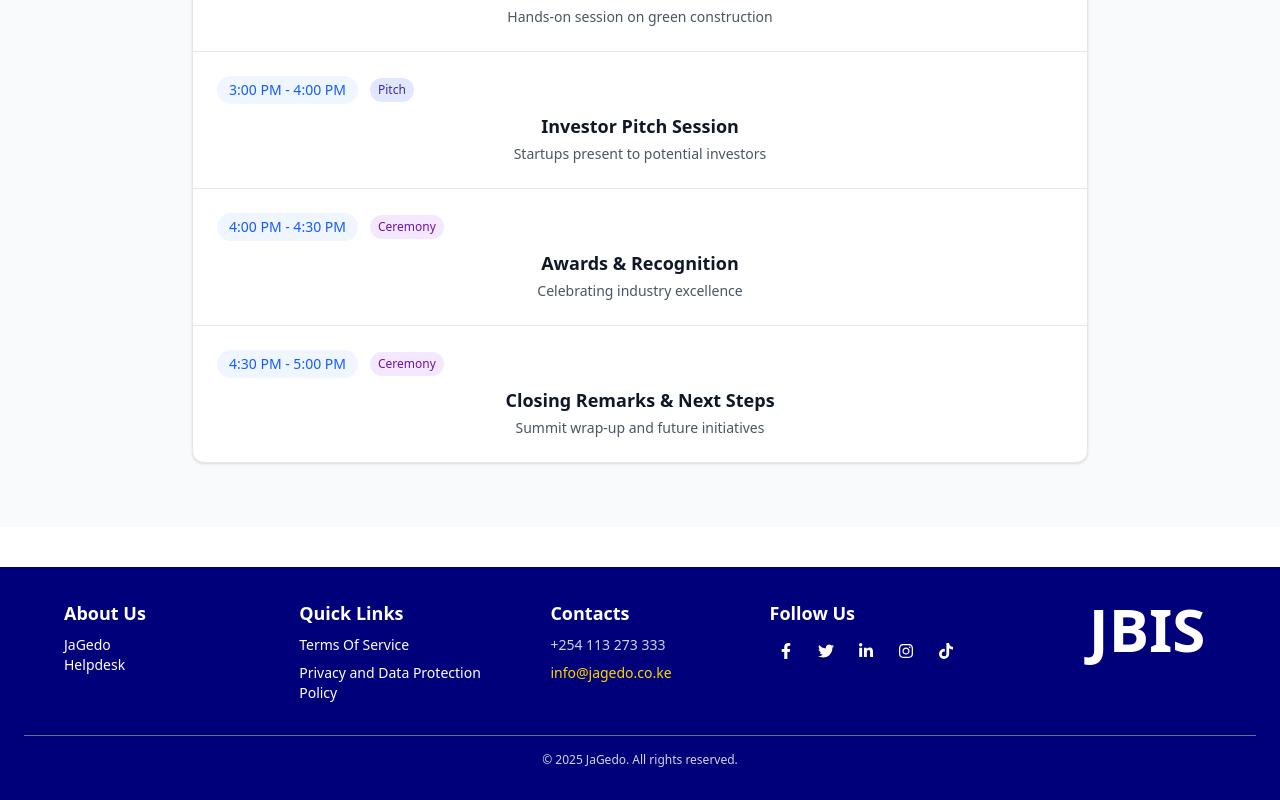
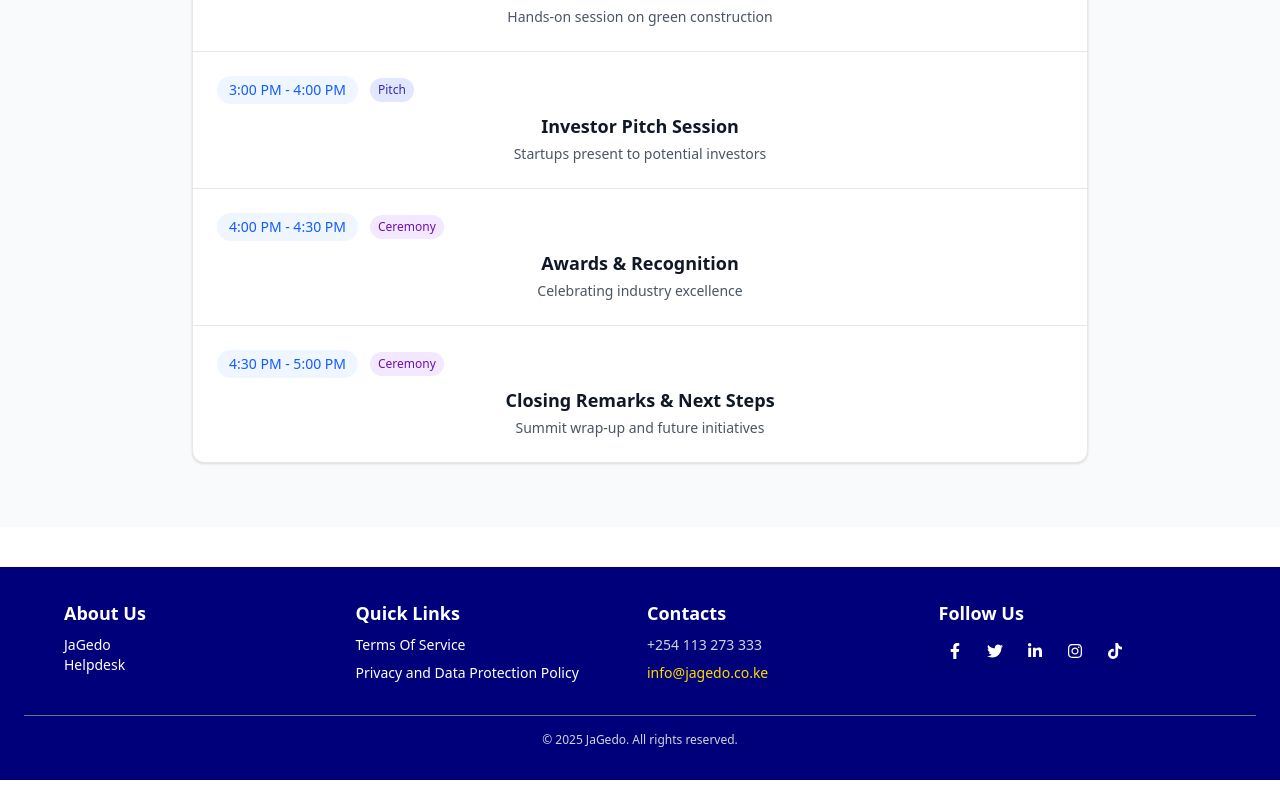
Before and after one commit to gituhumwangi/JBIS, a React (Vite) app in the folder jagedo-sEvents/: page / in a window 1280 px wide. Shown: the part 3789-4589 px from the top of the page. Built offline with nearby package versions, Linux system fonts and the light colour scheme.

Commit message:
Updates15.0

```diff
--- a/jagedo-sEvents/src/components/Footer.jsx
+++ b/jagedo-sEvents/src/components/Footer.jsx
@@ -10,7 +10,7 @@ const Footer = () => {
       whileInView={{ opacity: 1, y: 0 }}
       transition={{ duration: 1 }}
     >
-      <div className="max-w-6xl mx-auto grid grid-cols-1 sm:grid-cols-2 lg:grid-cols-5 gap-6 text-center sm:text-left text-sm">
+      <div className="max-w-6xl mx-auto grid grid-cols-1 sm:grid-cols-2 lg:grid-cols-4 gap-3.5 text-center sm:text-left text-sm">
         {/* About Us Section */}
         <div className="space-y-2">
           <h3 className="font-bold text-lg mb-2">About Us</h3>
@@ -21,7 +21,7 @@ const Footer = () => {
         </div>
 
         {/* Quick Links Section */}
-        <div className="space-y-2 mr-6">
+        <div className="space-y-2">
           <h3 className="font-bold text-lg mb-2">Quick Links</h3>
           <p className="hover:text-[#FFD700] cursor-pointer transition duration-300">Terms Of Service</p>
           <p className="hover:text-[#FFD700] cursor-pointer transition duration-300">
@@ -30,7 +30,7 @@ const Footer = () => {
         </div>
 
         {/* Contacts Section */}
-        <div className="space-y-2 ml-4">
+        <div className="space-y-2">
           <h3 className="font-bold text-lg mb-2">Contacts</h3>
           <p className="text-gray-300 text-sm">+254 113 273 333</p>
           <p>
@@ -62,9 +62,6 @@ const Footer = () => {
           </div>
         </div>
 
-        <div className='space-y-2'>
-          <h3 className="font-bold text-6xl ml-21">JBIS</h3>
-        </div>
       </div>
 
       {/* Copyright */}
```
